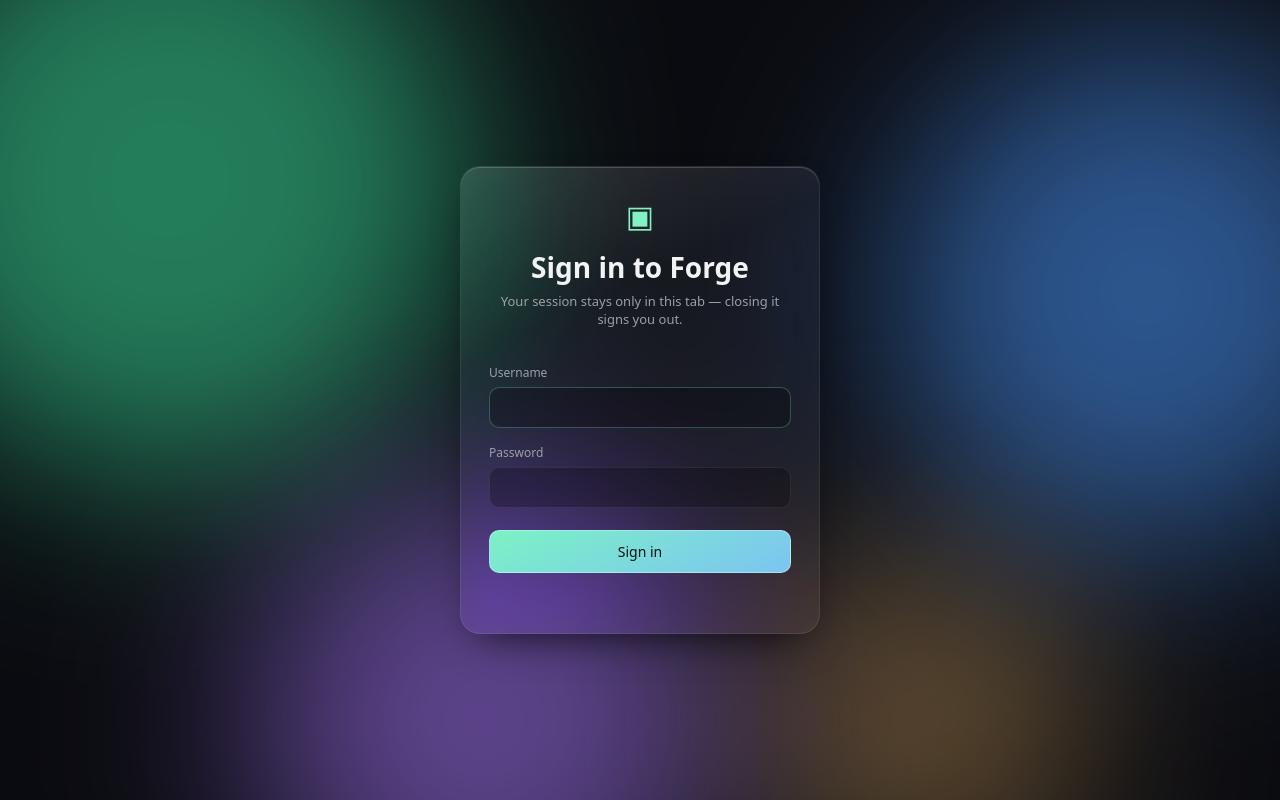
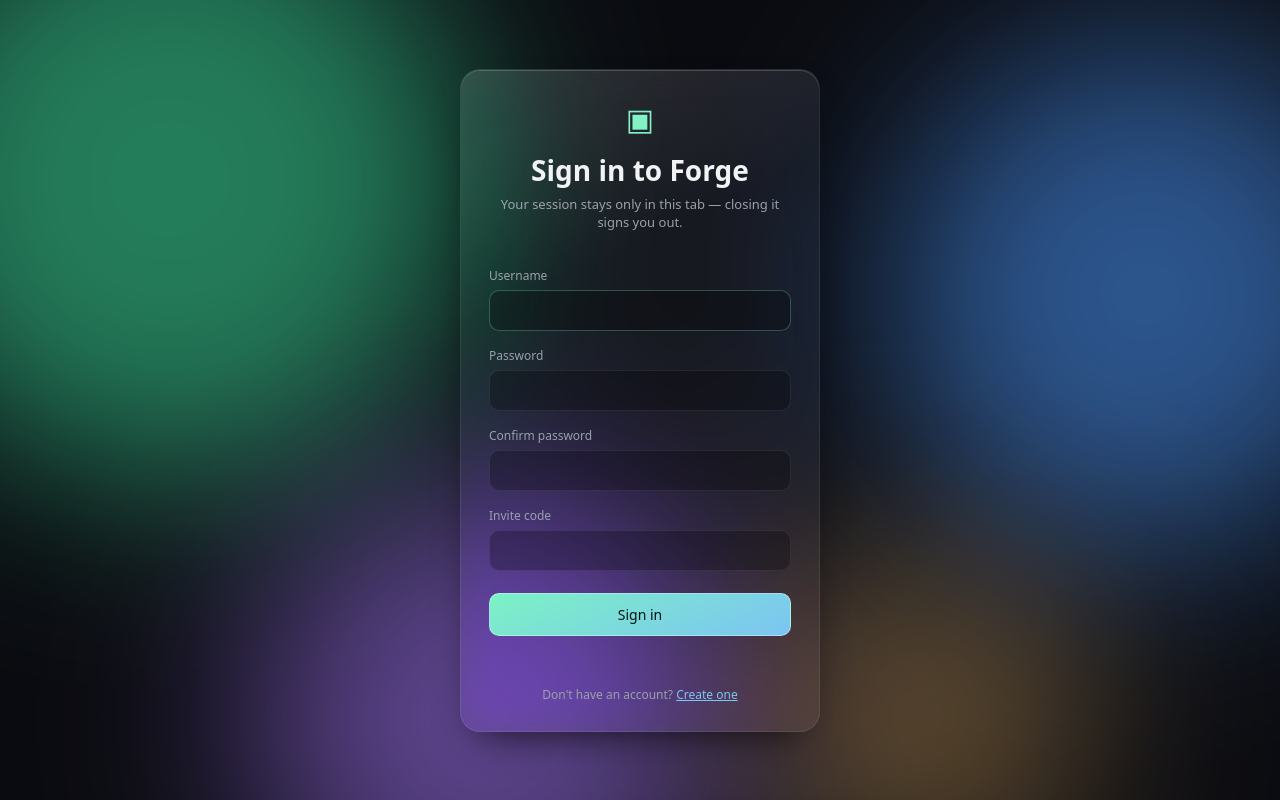
Before and after one commit to Tarzxn/Tarzxn-ai, a Flask app: page / in a window 1280 px wide. Run offline with Flask 3, Linux system fonts and the light colour scheme.

Commit message:
Add files via upload
updated log in information

```diff
--- a/app.py
+++ b/app.py
@@ -8,6 +8,7 @@ import os
 import re
 import secrets
 import textwrap
+import threading
 import time
 import uuid
 import zipfile
@@ -18,6 +19,7 @@ from urllib.parse import quote
 
 import requests
 from flask import Flask, Response, abort, jsonify, render_template, request, send_file, stream_with_context
+from werkzeug.security import check_password_hash, generate_password_hash
 from docx import Document
 from docx.shared import Pt
 from openpyxl import Workbook
@@ -37,17 +39,59 @@ WORKSPACES.mkdir(parents=True, exist_ok=True)
 WORKSPACE_MAX_AGE_SECONDS = 2 * 60 * 60  # ephemeral disk: prune old workspaces so it never fills up
 
 # ---- Authentication --------------------------------------------------------
-# Deliberately NOT cookie-based: no session cookie is ever set, so there is no
-# mechanism for a returning browser to get auto-logged-in. The frontend holds
-# a bearer token in sessionStorage (cleared the moment the tab/browser closes)
-# and sends it explicitly on every request. Tokens live only in this in-memory
-# dict, so a server restart invalidates every session — nothing about who was
-# logged in survives a shutdown, matching the same "don't remember after
-# shutdown" principle applied to conversations below.
-FORGE_USERNAME = os.environ.get("FORGE_USERNAME", "admin").strip()
+# Two different lifetimes, on purpose:
+#  - ACCOUNTS (who is allowed to log in) are persisted to disk, hashed, so
+#    people don't have to re-register every time the server restarts — that
+#    would make a login system pointless.
+#  - SESSIONS (being currently logged in) and conversation history are NOT
+#    persisted anywhere durable: session tokens live only in this in-memory
+#    dict (wiped on restart) and are never set as a cookie — the browser
+#    holds its token in sessionStorage, cleared the moment the tab closes, and
+#    sends it explicitly on every request. There is no mechanism for a
+#    returning visitor to be silently auto-logged-in.
+USERS_FILE = Path(os.environ.get("USERS_FILE", "data/users.json"))
+FORGE_USERNAME = os.environ.get("FORGE_USERNAME", "").strip()  # optional seed account, see seed_admin_account()
 FORGE_PASSWORD = os.environ.get("FORGE_PASSWORD", "").strip()
+FORGE_SIGNUP_CODE = os.environ.get("FORGE_SIGNUP_CODE", "").strip()  # optional invite code gating self-signup
 SESSION_TOKENS = {}  # token -> expiry unix timestamp
 SESSION_TTL_SECONDS = int(os.environ.get("FORGE_SESSION_HOURS", "12")) * 3600
+USERNAME_RE = re.compile(r"^[a-zA-Z0-9_.-]{3,32}$")
+_users_lock = threading.Lock()  # gunicorn now runs with gthread workers, so concurrent requests within one process are real
+
+
+def load_users():
+    if not USERS_FILE.exists(): return {}
+    try:
+        return json.loads(USERS_FILE.read_text())
+    except (json.JSONDecodeError, OSError):
+        return {}
+
+
+def save_users(users):
+    USERS_FILE.parent.mkdir(parents=True, exist_ok=True)
+    USERS_FILE.write_text(json.dumps(users, indent=2))
+
+
+def create_user(username, password):
+    """Caller must hold _users_lock. Returns False if the username is taken."""
+    users = load_users()
+    key = username.lower()
+    if key in users: return False
+    users[key] = {"username": username, "password_hash": generate_password_hash(password), "created_at": time.time()}
+    save_users(users)
+    return True
+
+
+def seed_admin_account():
+    """Optional convenience: FORGE_USERNAME/FORGE_PASSWORD, if both set, are
+    created as a standing account on startup — same as it worked before
+    self-signup existed — so existing deployments keep working unchanged."""
+    if not FORGE_USERNAME or not FORGE_PASSWORD: return
+    with _users_lock:
+        create_user(FORGE_USERNAME, FORGE_PASSWORD)
+
+
+seed_admin_account()
 
 
 def issue_token():
@@ -78,8 +122,6 @@ def is_valid_token(token):
 def require_auth(view):
     @wraps(view)
     def wrapped(*args, **kwargs):
-        if not FORGE_PASSWORD:
-            return jsonify(error="Forge isn't configured yet: set the FORGE_PASSWORD environment variable on the server (and optionally FORGE_USERNAME), then restart."), 500
         if not is_valid_token(token_from_request()):
             return jsonify(error="Not authenticated. Please log in."), 401
         return view(*args, **kwargs)
@@ -840,19 +882,53 @@ def tavily_search(query):
 def index(): return render_template("index.html")
 
 
+@app.get("/api/auth-info")
+def auth_info():
+    # Public (pre-login) — lets the login screen know whether to show/require
+    # the invite-code field before the person has any token to call /api/config with.
+    return jsonify(signupCodeRequired=bool(FORGE_SIGNUP_CODE))
+
+
 @app.post("/api/login")
 def login():
-    if not FORGE_PASSWORD:
-        return jsonify(error="Login isn't configured yet: set the FORGE_PASSWORD environment variable on the server (and optionally FORGE_USERNAME), then restart."), 500
     data = request.get_json(silent=True)
     if not isinstance(data, dict):
         return jsonify(error="Malformed request body."), 400
     username = str(data.get("username", "")).strip()
-    password = str(data.get("password", "")).strip()
-    # Constant-time comparisons so response timing can't be used to guess characters.
-    if secrets.compare_digest(username, FORGE_USERNAME) and secrets.compare_digest(password, FORGE_PASSWORD):
-        return jsonify(token=issue_token(), expiresIn=SESSION_TTL_SECONDS)
-    return jsonify(error="Incorrect username or password."), 401
+    password = str(data.get("password", ""))
+    users = load_users()
+    if not users:
+        return jsonify(error='No accounts exist yet — use "Create account" below to set one up.'), 404
+    record = users.get(username.lower())
+    # check_password_hash is constant-time; run it even on a missing user
+    # (against a dummy hash) so a failed lookup and a wrong password take the
+    # same amount of time either way, and username existence can't be timed.
+    if not record:
+        check_password_hash(generate_password_hash("dummy"), password)
+        return jsonify(error="Incorrect username or password."), 401
+    if not check_password_hash(record["password_hash"], password):
+        return jsonify(error="Incorrect username or password."), 401
+    return jsonify(token=issue_token(), expiresIn=SESSION_TTL_SECONDS)
+
+
+@app.post("/api/signup")
+def signup():
+    data = request.get_json(silent=True)
+    if not isinstance(data, dict):
+        return jsonify(error="Malformed request body."), 400
+    username = str(data.get("username", "")).strip()
+    password = str(data.get("password", ""))
+    code = str(data.get("code", "")).strip()
+    if FORGE_SIGNUP_CODE and not secrets.compare_digest(code, FORGE_SIGNUP_CODE):
+        return jsonify(error="Missing or incorrect invite code."), 403
+    if not USERNAME_RE.match(username):
+        return jsonify(error="Username must be 3-32 characters: letters, numbers, dots, hyphens, or underscores only."), 400
+    if len(password) < 8:
+        return jsonify(error="Password must be at least 8 characters."), 400
+    with _users_lock:
+        if not create_user(username, password):
+            return jsonify(error="That username is already taken."), 409
+    return jsonify(token=issue_token(), expiresIn=SESSION_TTL_SECONDS)
 
 
 @app.post("/api/logout")
--- a/render.yaml
+++ b/render.yaml
@@ -15,3 +15,9 @@ services:
         sync: false
       - key: FORGE_PASSWORD
         sync: false
+      - key: FORGE_SIGNUP_CODE
+        sync: false
+    disk:
+      name: forge-data
+      mountPath: /opt/render/project/src/data
+      sizeGB: 1
--- a/static/app.css
+++ b/static/app.css
@@ -57,6 +57,9 @@ body:not(.logged-out) #loginScreen{display:none}
 .login-card input:focus{border-color:var(--accent-dim)}
 .login-card button[type="submit"]{margin-top:18px;padding:11px;border-radius:10px;border:1px solid rgba(255,255,255,0.35);background:linear-gradient(155deg,var(--accent),var(--accent-2));color:#04150f;font-weight:700;font:14px var(--sans);cursor:pointer}
 .login-error{min-height:18px;color:#ff9a8a;font-size:12px;text-align:center;margin:10px 0 0}
+.auth-extra-field{margin-top:12px}
+.auth-switch{text-align:center;font-size:12px;color:var(--muted);margin:14px 0 0}
+.auth-switch a{color:var(--accent-2);text-decoration:underline;cursor:pointer}
 #logoutButton{margin-top:10px;width:100%;border:1px solid var(--glass-border-soft);background:transparent;color:#8790a0;font:11px var(--sans);padding:6px;border-radius:8px;cursor:pointer}
 #logoutButton:hover{background:var(--glass-strong);color:#dfe3e8}
 
--- a/static/app.js
+++ b/static/app.js
@@ -328,20 +328,74 @@ function showLogin(message) {
   setTimeout(() => $('#loginUsername').focus(), 0);
 }
 
+// ---- Login / Create account toggle ------------------------------------
+// One form serves both modes so the two flows stay visually consistent.
+// Signup additionally needs a confirm-password field (client-side check
+// only — the real validation is server-side) and an invite-code field,
+// shown only when the server says one is actually required.
+let authMode = 'login';
+let signupCodeRequired = false;
+
+function setAuthMode(mode) {
+  authMode = mode;
+  const signingUp = mode === 'signup';
+  $('#authTitle').textContent = signingUp ? 'Create your Forge account' : 'Sign in to Forge';
+  $('#loginSubmit').textContent = signingUp ? 'Create account' : 'Sign in';
+  $('#confirmField').hidden = !signingUp;
+  $('#codeField').hidden = !(signingUp && signupCodeRequired);
+  $('#loginConfirm').required = signingUp;
+  $('#loginPassword').autocomplete = signingUp ? 'new-password' : 'current-password';
+  $('#toSignupRow').hidden = signingUp;
+  $('#toLoginRow').hidden = !signingUp;
+  $('#loginError').textContent = '';
+}
+
+fetch('/api/auth-info').then(r => r.json()).then(cfg => {
+  signupCodeRequired = !!cfg.signupCodeRequired;
+  if (authMode === 'signup') $('#codeField').hidden = !signupCodeRequired;
+}).catch(() => { /* if this fails, the code field just stays hidden; the server still enforces it */ });
+
+$('#toSignupLink').addEventListener('click', (e) => { e.preventDefault(); setAuthMode('signup'); });
+$('#toLoginLink').addEventListener('click', (e) => { e.preventDefault(); setAuthMode('login'); });
+
 $('#loginForm').addEventListener('submit', async (e) => {
   e.preventDefault();
   const username = $('#loginUsername').value.trim();
   const password = $('#loginPassword').value;
+  $('#loginError').textContent = '';
+
+  if (authMode === 'signup') {
+    if (password !== $('#loginConfirm').value) {
+      $('#loginError').textContent = "Passwords don't match.";
+      return;
+    }
+    if (password.length < 8) {
+      $('#loginError').textContent = 'Password must be at least 8 characters.';
+      return;
+    }
+  }
+
   $('#loginSubmit').disabled = true;
-  $('#loginError').textContent = '';
   try {
-    const r = await fetch('/api/login', {
+    const endpoint = authMode === 'signup' ? '/api/signup' : '/api/login';
+    const body = authMode === 'signup'
+      ? { username, password, code: $('#loginCode').value.trim() }
+      : { username, password };
+    const r = await fetch(endpoint, {
       method: 'POST',
       headers: { 'Content-Type': 'application/json' },
-      body: JSON.stringify({ username, password }),
+      body: JSON.stringify(body),
     });
     const data = await r.json();
-    if (!r.ok) throw new Error(data.error || 'Sign-in failed.');
+    if (!r.ok) {
+      if (r.status === 404 && authMode === 'login') {
+        // No accounts exist on this server yet — steer straight to signup instead of a dead-end error.
+        setAuthMode('signup');
+        $('#loginError').textContent = 'No accounts exist yet — create the first one below.';
+        return;
+      }
+      throw new Error(data.error || (authMode === 'signup' ? 'Could not create account.' : 'Sign-in failed.'));
+    }
     state.token = data.token;
     sessionStorage.setItem(TOKEN_KEY, data.token);
     showApp();
@@ -360,6 +414,7 @@ $('#logoutButton').addEventListener('click', async () => {
   state.conversations = {};
   state.activeId = null;
   state.history = [];
+  setAuthMode('login');
   showLogin();
 });
 
--- a/templates/index.html
+++ b/templates/index.html
@@ -12,12 +12,18 @@
 <div id="loginScreen">
   <form id="loginForm" class="glass login-card">
     <div class="hero-mark" style="text-align:center">▣</div>
-    <h1 style="text-align:center;margin:8px 0 2px;font-weight:600">Sign in to Forge</h1>
-    <p style="text-align:center;color:var(--muted);font-size:13px;margin:0 0 20px">Your session stays only in this tab — closing it signs you out.</p>
+    <h1 id="authTitle" style="text-align:center;margin:8px 0 2px;font-weight:600">Sign in to Forge</h1>
+    <p id="authSubtitle" style="text-align:center;color:var(--muted);font-size:13px;margin:0 0 20px">Your session stays only in this tab — closing it signs you out.</p>
     <label>Username<input id="loginUsername" type="text" autocomplete="username" required></label>
     <label>Password<input id="loginPassword" type="password" autocomplete="current-password" required></label>
+    <label id="confirmField" class="auth-extra-field" hidden>Confirm password<input id="loginConfirm" type="password" autocomplete="new-password"></label>
+    <label id="codeField" class="auth-extra-field" hidden>Invite code<input id="loginCode" type="text" autocomplete="off"></label>
     <button type="submit" id="loginSubmit">Sign in</button>
     <p id="loginError" class="login-error"></p>
+    <p class="auth-switch">
+      <span id="toSignupRow">Don't have an account? <a href="#" id="toSignupLink">Create one</a></span>
+      <span id="toLoginRow" hidden>Already have an account? <a href="#" id="toLoginLink">Sign in</a></span>
+    </p>
   </form>
 </div>
 
```
Also changed, not shown: README.md.
